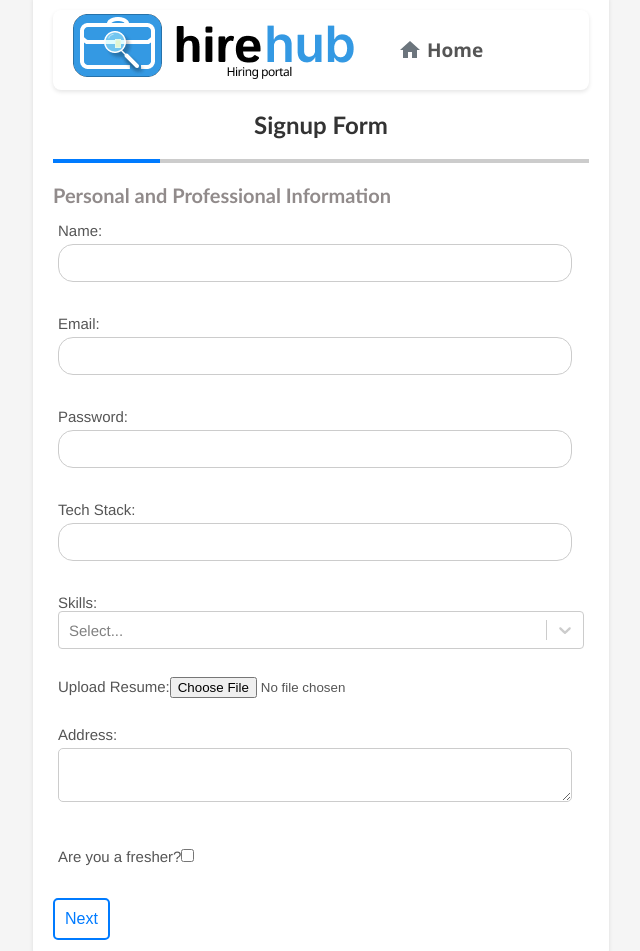
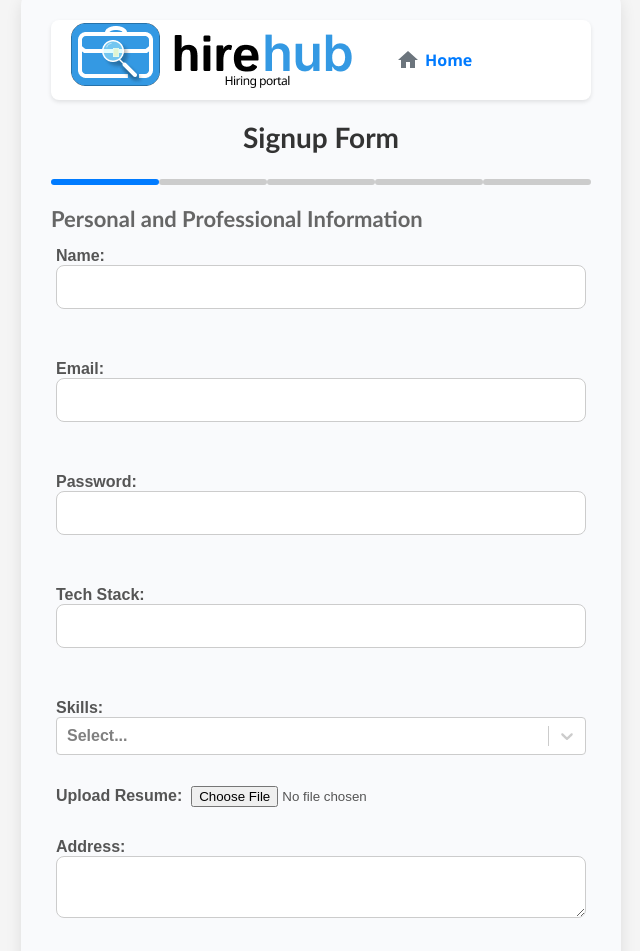
Before and after one commit to Yashgabani845/hiring-portal, a React (Create React App) app in the folder hiring-portal/: page /signup in a window 1280 px wide. Shown: the part 60-1011 px from the top of the page, without its empty margins (319-959 px from the left). Built offline with nearby package versions, Linux system fonts and the light colour scheme.

Commit message:
update CSS and making logo responzive in mob view

```diff
--- a/hiring-portal/src/CSS/navbar.css
+++ b/hiring-portal/src/CSS/navbar.css
@@ -11,13 +11,15 @@
 
 .logo {
   font-family: Georgia, 'Times New Roman', Times, serif;
-  font-size: 28px;
+  font-size: 2.5vw; /* Responsive font size based on viewport width */
   font-weight: bold;
   color: #343a40;
 }
 
+/* Image for logo */
 .logoimg {
-  height: 65px;
+  height: 10vw; /* Responsive height based on viewport width */
+  max-height: 65px; /* Ensures the image doesn't get too large */
 }
 
 .icons {
--- a/hiring-portal/src/CSS/signup.css
+++ b/hiring-portal/src/CSS/signup.css
@@ -1,42 +1,48 @@
 /* Container Styling */
 .signupform {
-  width: 45%;
-  margin: 0 auto;
-  margin-top: 50px;
-  padding: 20px;
-  border-radius: 10px;
-  box-shadow: 0 2px 4px rgba(0, 0, 0, 0.1);
-  background-color: #fff;
+  width: 100%;
+  max-width: 600px;
+  margin: 50px auto;
+  padding: 30px;
+  border-radius: 15px;
+  box-shadow: 0 8px 16px rgba(0, 0, 0, 0.1);
+  background-color: #f9fafc;
   font-family: 'Arial', sans-serif;
+  transition: box-shadow 0.3s;
+}
+
+.signupform:hover {
+  box-shadow: 0 10px 20px rgba(0, 0, 0, 0.15);
 }
 
 .signupform h1 {
   text-align: center;
-  margin-bottom: 20px;
-  font-size: 24px;
-  font-family:'Trebuchet MS', 'Lucida Sans Unicode', 'Lucida Grande', 'Lucida Sans', Arial, sans-serif;
+  margin-bottom: 25px;
+  font-size: 28px;
+  font-family: 'Trebuchet MS', sans-serif;
   color: #333;
 }
 
 .signupform h2 {
   margin-bottom: 15px;
-  font-size: 20px;
-  font-family: 'Trebuchet MS', 'Lucida Sans Unicode', 'Lucida Grande', 'Lucida Sans', Arial, sans-serif;
-  color: #918b8b;
-
+  font-size: 22px;
+  font-family: 'Trebuchet MS', sans-serif;
+  color: #666;
+  text-align: left;
 }
 
 .signupform p {
   text-align: center;
   font-size: 14px;
-  color: #777;
+  color: #888;
 }
 
 .signupform label {
   display: block;
-  font-size: 15px;
+  font-size: 16px;
   color: #555;
-  font-family: 'Franklin Gothic Medium', 'Arial Narrow', Arial, sans-serif;
+  margin-bottom: 8px;
+  font-weight: bold;
 }
 
 .signupform input[type="text"],
@@ -44,38 +50,34 @@
 .signupform input[type="password"],
 .signupform select,
 .signupform textarea {
-  width: calc(100% - 12px);
-  padding: 10px;
-  margin-bottom: 5px;
-  margin-top: 5px;
+  width: 100%;
+  padding: 12px;
+  margin-bottom: 20px;
   border: 1px solid #ccc;
-  border-radius: 15px;
+  border-radius: 8px;
   box-sizing: border-box;
-  font-size: 14px;
+  font-size: 16px;
   color: #333;
   transition: border-color 0.3s, box-shadow 0.3s;
 }
 
-.signupform input[type="text"]:focus,
-.signupform input[type="email"]:focus,
-.signupform input[type="password"]:focus,
+.signupform input:focus,
 .signupform select:focus,
 .signupform textarea:focus {
   border-color: #007BFF;
   outline: none;
-  margin-top: 5px;
-  box-shadow: 0 0 1px rgba(0, 123, 255, 0.5);
+  box-shadow: 0 0 8px rgba(0, 123, 255, 0.2);
 }
 
 /* Custom Input Field Class */
 .signupform .signupinput {
-  width: calc(100% - 12px);
-  padding: 10px;
-  margin-bottom: 15px;
+  width: 100%;
+  padding: 12px;
+  margin-bottom: 20px;
   border: 1px solid #ccc;
-  border-radius: 5px;
+  border-radius: 8px;
   box-sizing: border-box;
-  font-size: 14px;
+  font-size: 16px;
   color: #333;
   transition: border-color 0.3s, box-shadow 0.3s;
 }
@@ -83,24 +85,29 @@
 .signupform .signupinput:focus {
   border-color: #007BFF;
   outline: none;
-  box-shadow: 0 0 5px rgba(0, 123, 255, 0.5);
+  box-shadow: 0 0 8px rgba(0, 123, 255, 0.2);
 }
 
 /* Fresher or Experience Divs */
 .signupform .fresher-experience {
   display: flex;
   justify-content: space-between;
-  margin-bottom: 15px;
+  margin-bottom: 20px;
 }
 
 .signupform .fresher-experience div {
   flex: 1;
-  padding: 10px;
-  border-radius: 5px;
+  padding: 12px;
+  border-radius: 8px;
   border: 1px solid #ccc;
   cursor: pointer;
   text-align: center;
   transition: border-color 0.3s, background-color 0.3s;
+  margin-right: 10px;
+}
+
+.signupform .fresher-experience div:last-child {
+  margin-right: 0;
 }
 
 .signupform .fresher-experience .selected {
@@ -108,72 +115,77 @@
   background-color: #e7f0ff;
 }
 
+/* File Upload Styling */
 .signupform input[type="file"] {
-
 }
 
 .signupform label[for="resume-upload"] {
   display: inline-block;
-  padding: 10px;
-  margin-bottom: 15px;
-  border: 1px solid #ccc;
-  border-radius: 5px;
+  padding: 12px 20px;
+  margin-bottom: 20px;
+  border: 1px solid #007BFF;
+  border-radius: 8px;
   background-color: #007BFF;
   color: white;
   text-align: center;
   cursor: pointer;
-  font-size: 14px;
-  transition: background-color 0.3s;
+  font-size: 16px;
+  transition: background-color 0.3s, border-color 0.3s;
 }
 
 .signupform label[for="resume-upload"]:hover {
   background-color: #0056b3;
+  border-color: #0056b3;
 }
 
 .signupform .resume-info {
-  font-size: 12px;
+  font-size: 13px;
   color: #555;
   text-align: center;
+  margin-bottom: 15px;
 }
 
 /* Add Job Button */
 .signupform .add-job-button {
   display: flex;
+  justify-content: center;
   align-items: center;
   background-color: #007BFF;
   color: white;
   border: none;
-  border-radius: 5px;
-  padding: 10px;
+  border-radius: 8px;
+  padding: 12px 20px;
   cursor: pointer;
-  font-size: 14px;
-  transition: background-color 0.3s;
+  font-size: 16px;
+  transition: background-color 0.3s, transform 0.3s;
 }
 
 .signupform .add-job-button:hover {
   background-color: #0056b3;
+  transform: translateY(-2px);
 }
 
 .signupform .add-job-button .icon {
-  margin-right: 5px;
+  margin-right: 8px;
 }
 
 .signupform button {
   display: inline-block;
   width: fit-content;
-  padding: 10px;
-  margin-top: 10px;
-  border: 2px solid #007BFF; /* Blue outline */
-  border-radius: 5px;
-  background-color: transparent; /* Transparent background */
-  color: #007BFF; /* Blue text color */
+  padding: 12px 25px;
+  margin-top: 20px;
+  border: 2px solid #007BFF;
+  border-radius: 8px;
+  background-color: transparent;
+  color: #007BFF;
   cursor: pointer;
   font-size: 16px;
   transition: background-color 0.3s, color 0.3s, border-color 0.3s;
 }
 
 .signupform button:hover {
-  background-color: #d7dee6; /* Blue background on hover */
+  background-color: #007BFF;
+  color: white;
 }
 
 .signupform button:disabled {
@@ -183,10 +195,8 @@
   cursor: not-allowed;
 }
 
-
-
 .signupform button + button {
-  margin-left: 10px;
+  margin-left: 15px;
 }
 
 /* Step Indicator Styling */
@@ -198,8 +208,9 @@
 
 .signupform .step-indicator div {
   width: 20%;
-  height: 4px;
+  height: 6px;
   background-color: #ccc;
+  border-radius: 3px;
   transition: background-color 0.3s;
 }
 
@@ -213,11 +224,17 @@
 }
 
 .signupform .skills {
-  margin-bottom: 10px;
+  margin-bottom: 20px;
 }
 
 /* Anchor Tag Styling */
 a {
   text-decoration: none;
-  color: #555;
+  color: #007BFF;
+  font-size: 16px;
+  transition: color 0.3s;
 }
+
+a:hover {
+  color: #0056b3;
+}
--- a/hiring-portal/src/Components/Signup.jsx
+++ b/hiring-portal/src/Components/Signup.jsx
@@ -6,6 +6,7 @@ import skillsOptions from './skills.json';
 import jobOptions from './upJobs.json';
 import { ToastContainer, toast } from 'react-toastify';
 import 'react-toastify/dist/ReactToastify.css';
+
 
 
 import { useNavigate } from 'react-router-dom';
@@ -285,7 +286,7 @@ const Signup = () => {
             </label>
             <br />
             <label>
-              Upload Resume:
+              Upload Resume:&nbsp;&nbsp;
               <input
                 type="file"
                 name="resume"
@@ -304,7 +305,7 @@ const Signup = () => {
             </label>
             <br />
             <label>
-              Are you a fresher?
+              Are you a fresher?&nbsp;&nbsp;
               <input
                 type="checkbox"
                 name="isFresher"
```
